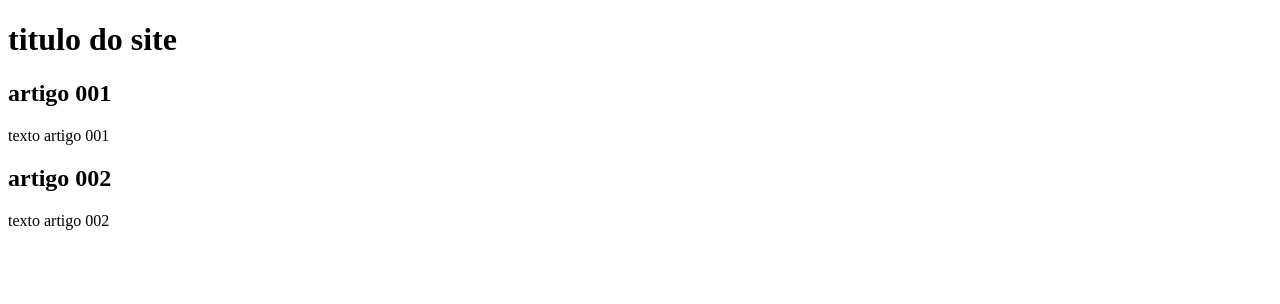
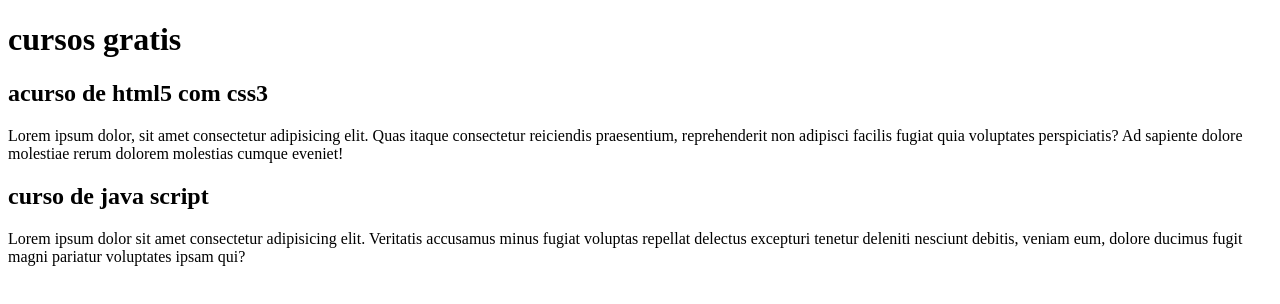
Before and after one commit to Rbreno/projeto-site, a plain HTML site: page index.html in a window 1280 px wide. Drawn offline with Linux system fonts and the light colour scheme.

Commit message:
comecei a escrever o conteudo

```diff
--- a/index.html
+++ b/index.html
@@ -9,15 +9,15 @@
 <body>
     <main>
         <header>
-            <h1>titulo do site</h1>
+            <h1>cursos gratis</h1>
         </header>
         <article>
-            <h2>artigo 001</h2>
-            <p>texto artigo 001</p>
+            <h2>acurso de html5 com css3</h2>
+            <p>Lorem ipsum dolor, sit amet consectetur adipisicing elit. Quas itaque consectetur reiciendis praesentium, reprehenderit non adipisci facilis fugiat quia voluptates perspiciatis? Ad sapiente dolore molestiae rerum dolorem molestias cumque eveniet!</p>
         </article>
         <article>
-            <h2>artigo 002</h2>
-            <p>texto artigo 002</p>
+            <h2>curso de java script</h2>
+            <p>Lorem ipsum dolor sit amet consectetur adipisicing elit. Veritatis accusamus minus fugiat voluptas repellat delectus excepturi tenetur deleniti nesciunt debitis, veniam eum, dolore ducimus fugit magni pariatur voluptates ipsam qui?</p>
         </article>
     </main>
 </body>
```
